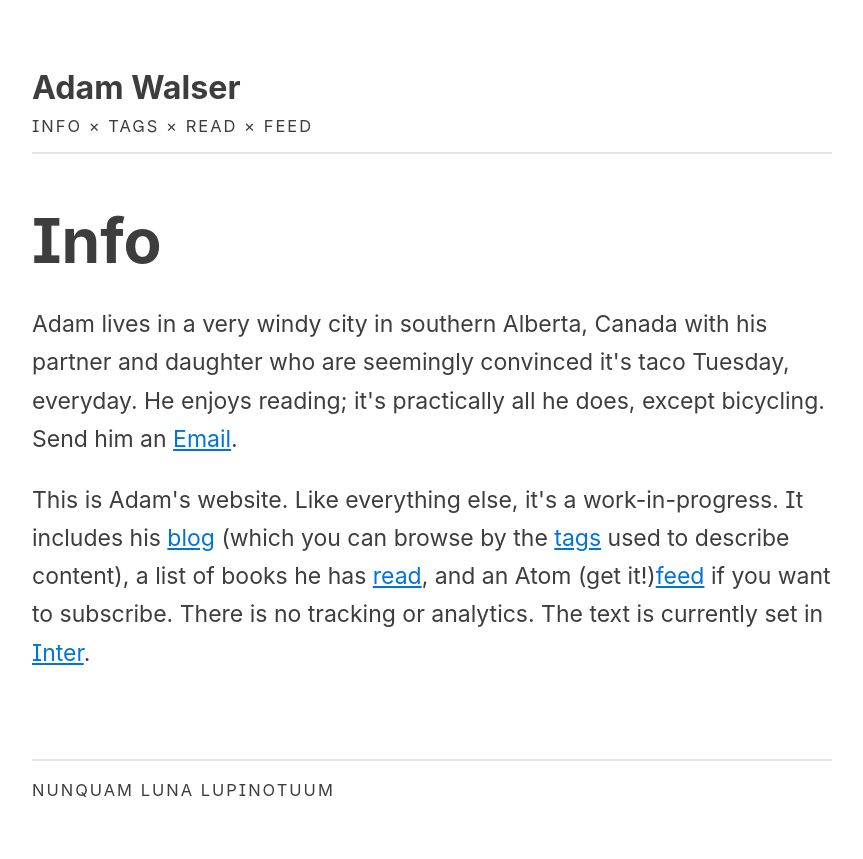
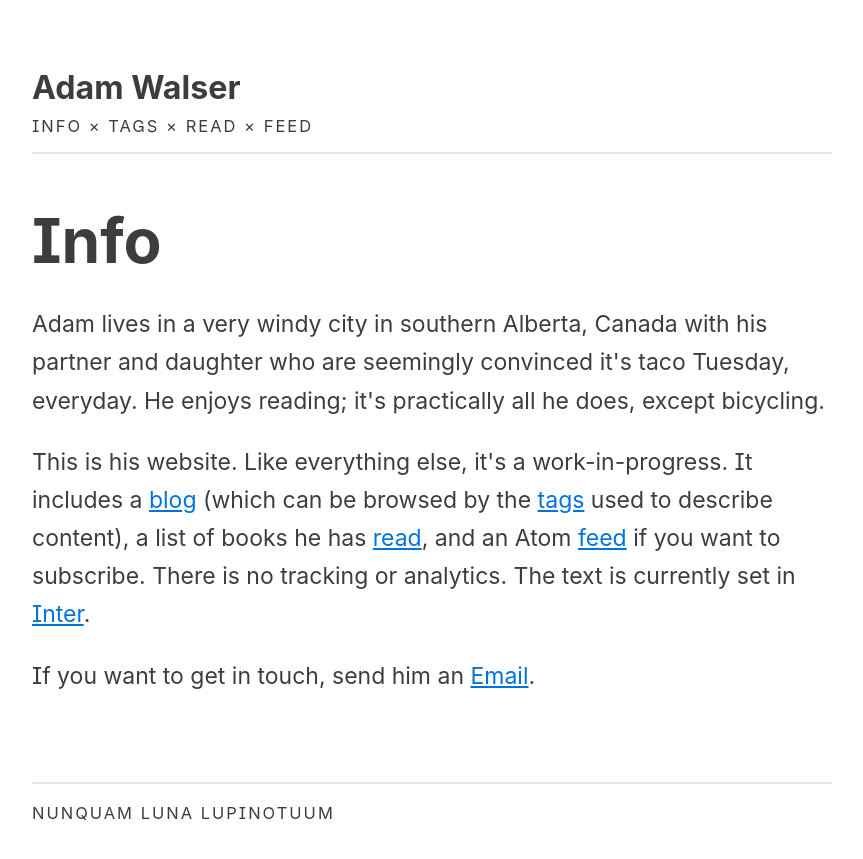
Before and after one commit to ajpwalser/ajpwalser.github.io, a Jekyll site: the page built from info.html, in a window 1280 px wide. Shown: the top 859 px of the page, without its empty margins (208-1071 px from the left). Built offline with Jekyll 4.4.1, drawn with Linux system fonts in a browser that asks for light colours; some web fonts are replaced.

Commit message:
Update info.html

```diff
--- a/info.html
+++ b/info.html
@@ -5,6 +5,7 @@ description: Information about Adam and his website.
 ---
 
 <h2>Info</h2>
-<p class="first">Adam lives in a very windy city in southern Alberta, Canada with his partner and daughter who are seemingly convinced it's taco Tuesday, everyday. He enjoys reading; it's practically all he does, except bicycling. Send him an <a href="mailto:ajpwalser@gmail.com">Email</a>.</p>
-<p>This is Adam's website. Like everything else, it's a work-in-progress. It includes his <a href="https://ajpwalser.github.io/">blog</a> (which you can browse by the <a href="https://ajpwalser.github.io/tags/">tags</a> used to describe content), a list of books he has <a href="https://ajpwalser.github.io/read/">read</a>, and an Atom (get it!)<a href="https://ajpwalser.github.io/feed.xml">feed</a> if you want to subscribe. There is no tracking or analytics. The text is currently set in <a href="https://rsms.me/inter/">Inter</a>.</p>
+<p class="first">Adam lives in a very windy city in southern Alberta, Canada with his partner and daughter who are seemingly convinced it's taco Tuesday, everyday. He enjoys reading; it's practically all he does, except bicycling.</p>
+<p>This is his website. Like everything else, it's a work-in-progress. It includes a <a href="https://ajpwalser.github.io/">blog</a> (which can be browsed by the <a href="https://ajpwalser.github.io/tags/">tags</a> used to describe content), a list of books he has <a href="https://ajpwalser.github.io/read/">read</a>, and an Atom <a href="https://ajpwalser.github.io/feed.xml">feed</a> if you want to subscribe. There is no tracking or analytics. The text is currently set in <a href="https://rsms.me/inter/">Inter</a>.</p>
+<p>If you want to get in touch, send him an <a href="mailto:ajpwalser@gmail.com">Email</a>.
 <div class="spacer"></div>
```
